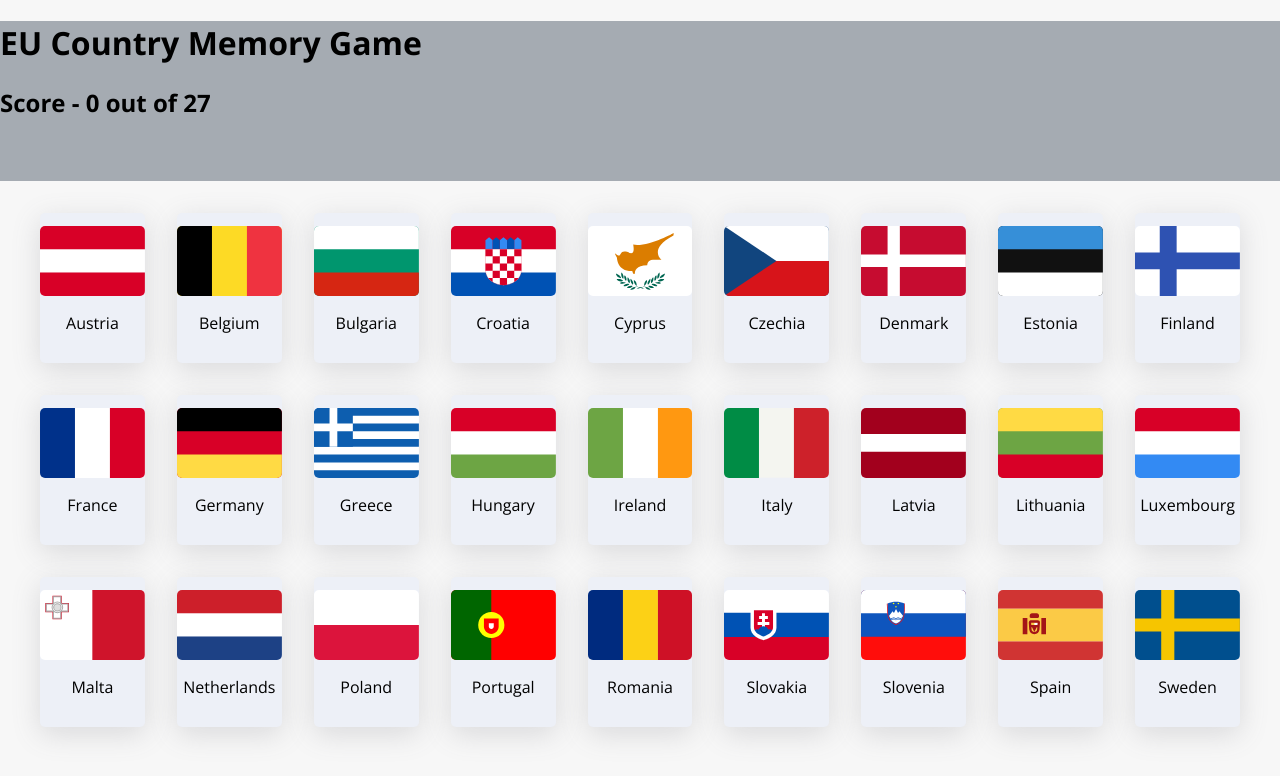
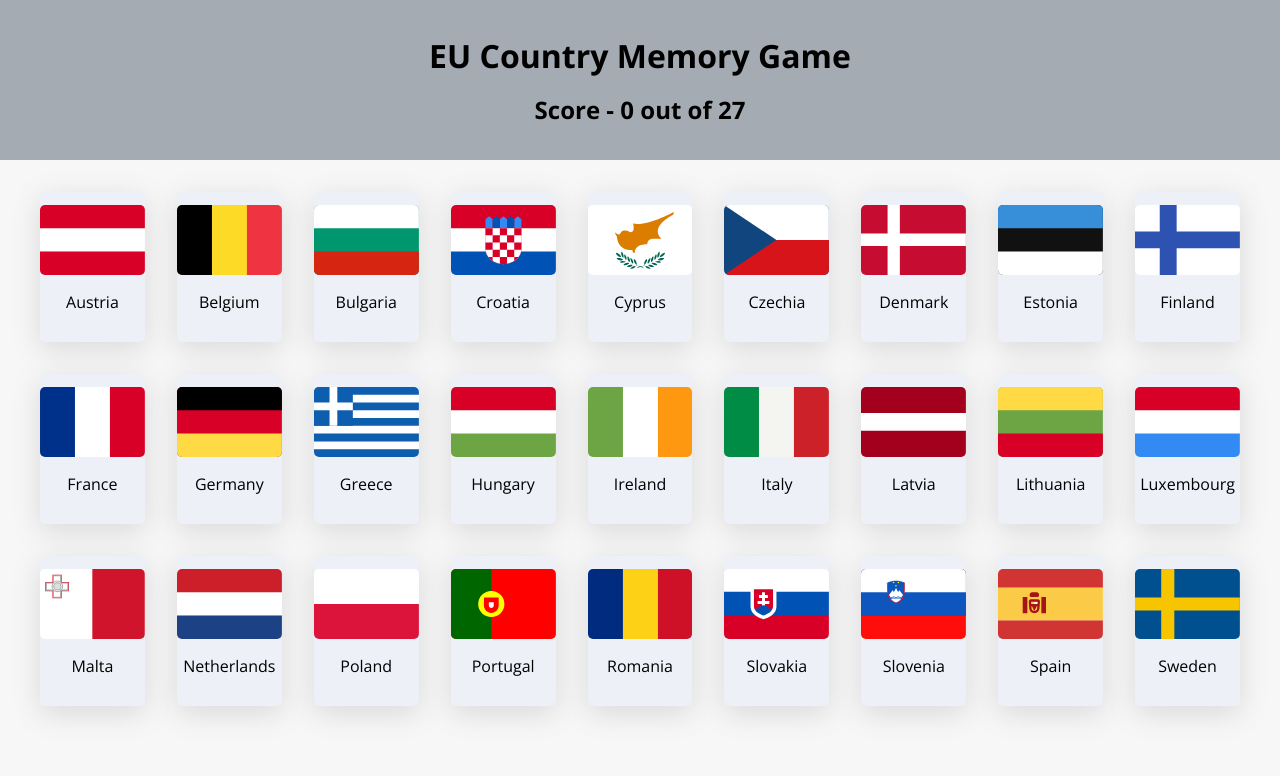
Before and after one commit to dave-forbes/memory-game, a React (Vite) app: page / in a window 1280 px wide. Shown: the top 776 px of the page. Built offline with nearby package versions, Linux system fonts and the light colour scheme.

Commit message:
centered title and score

```diff
--- a/src/index.css
+++ b/src/index.css
@@ -11,6 +11,15 @@ body {
 header {
   height: 10rem;
   background-color: rgba(119, 129, 139, 0.638);
+  display: flex;
+  flex-direction: column;
+  align-items: center;
+  justify-content: center;
+  gap: 1rem;
+}
+
+h1,h2 {
+  margin: 0;
 }
 
 svg {
```
